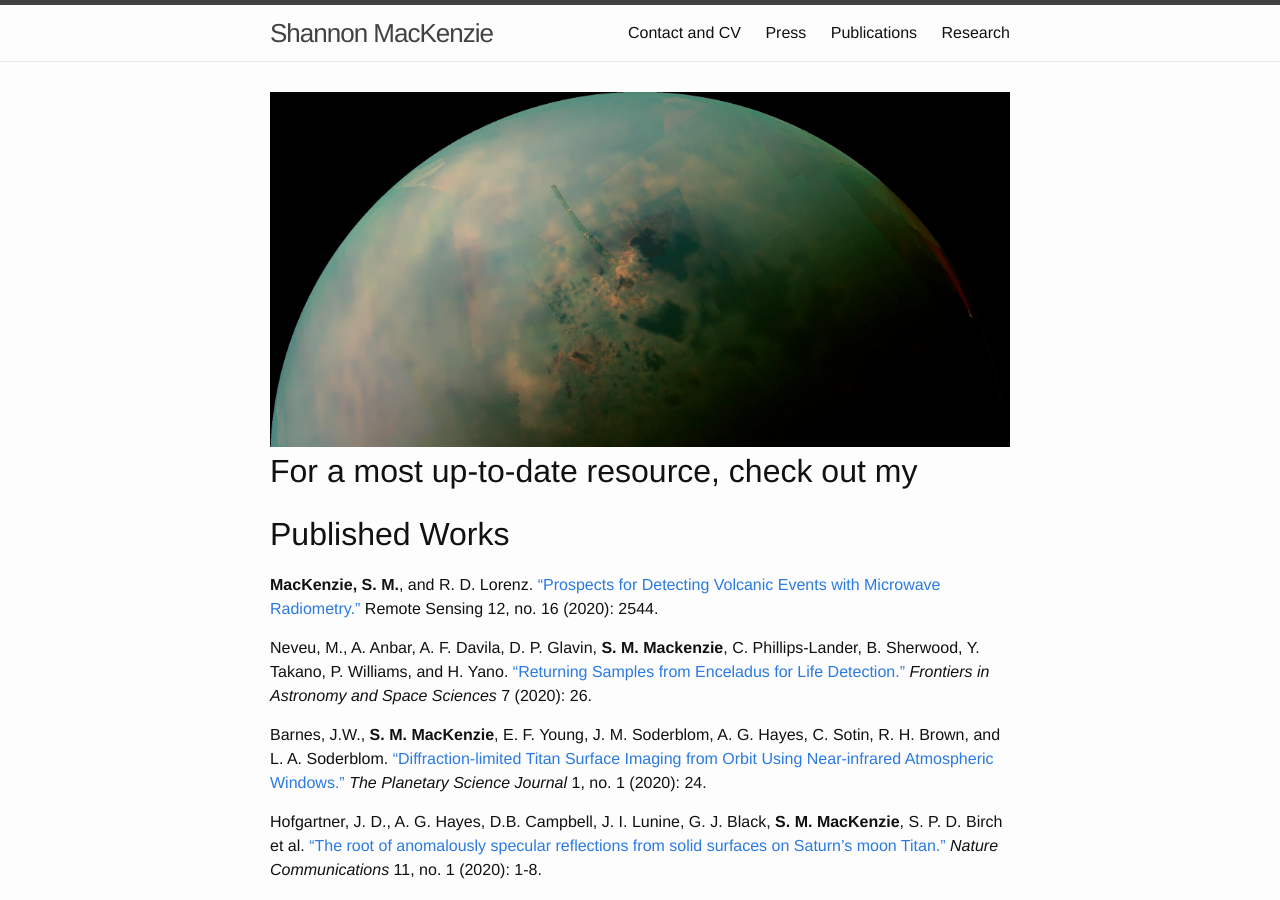
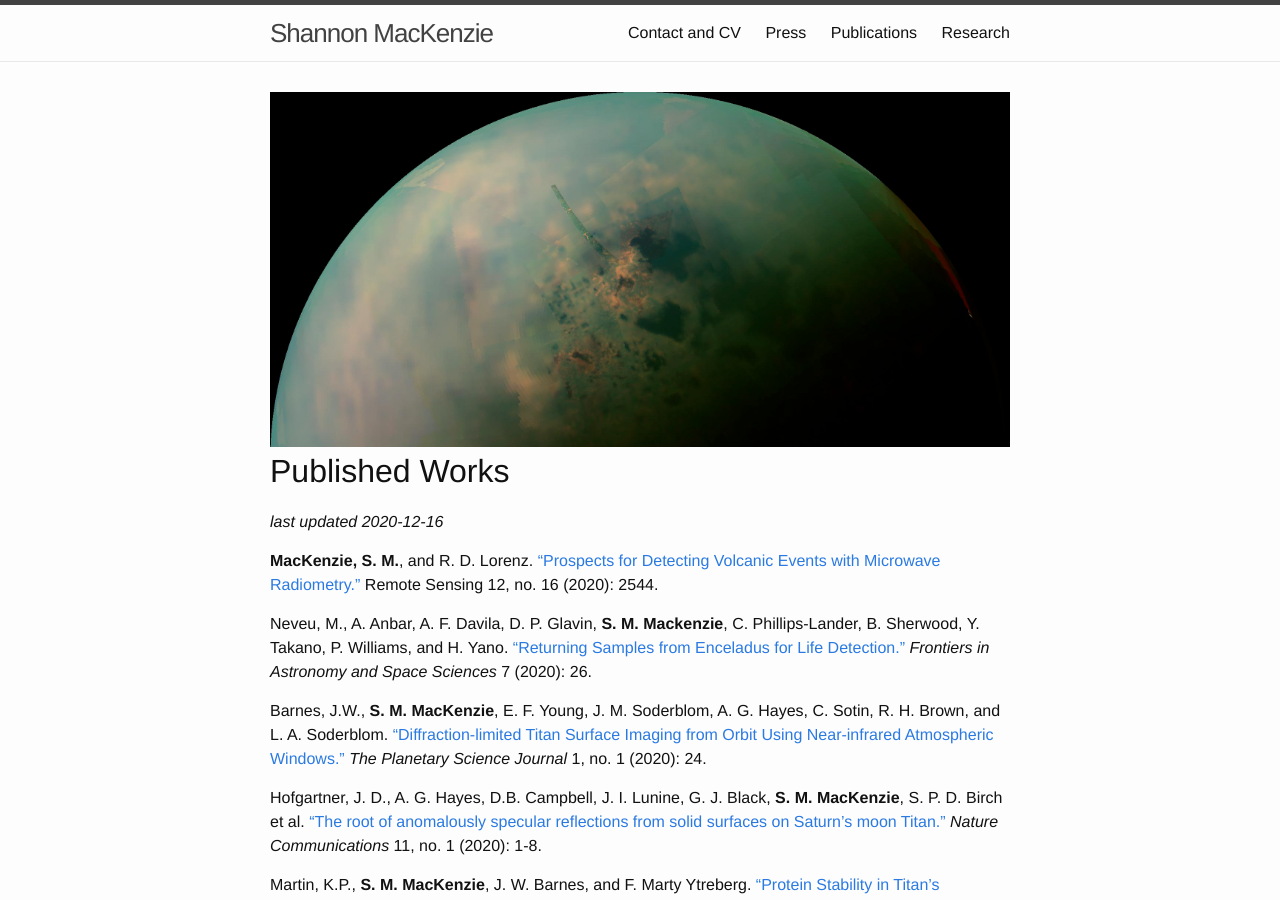
Before and after one commit to shannonmackenzie/shannonmackenzie.github.io, a Jekyll site: the page built from publications.md, in a window 1280 px wide and 900 px high. Built offline with Jekyll 4.4.1, drawn with Linux system fonts in a browser that asks for light colours.

Commit message:
Update publications.md

```diff
--- a/publications.md
+++ b/publications.md
@@ -7,9 +7,9 @@
   <img src="{{ site.url }}/images/widePIA17470.png" alt="https://photojournal.jpl.nasa.gov/catalog/PIA18432" style="width:100%" >
 </div>
 
-# For a most up-to-date resource, check out my
 
 # Published Works
+*last updated 2020-12-16*
 
 **MacKenzie, S. M.**, and R. D. Lorenz. ["Prospects for Detecting Volcanic Events with Microwave Radiometry."](https://www.mdpi.com/2072-4292/12/16/2544/htm) Remote Sensing 12, no. 16 (2020): 2544.
 
```
